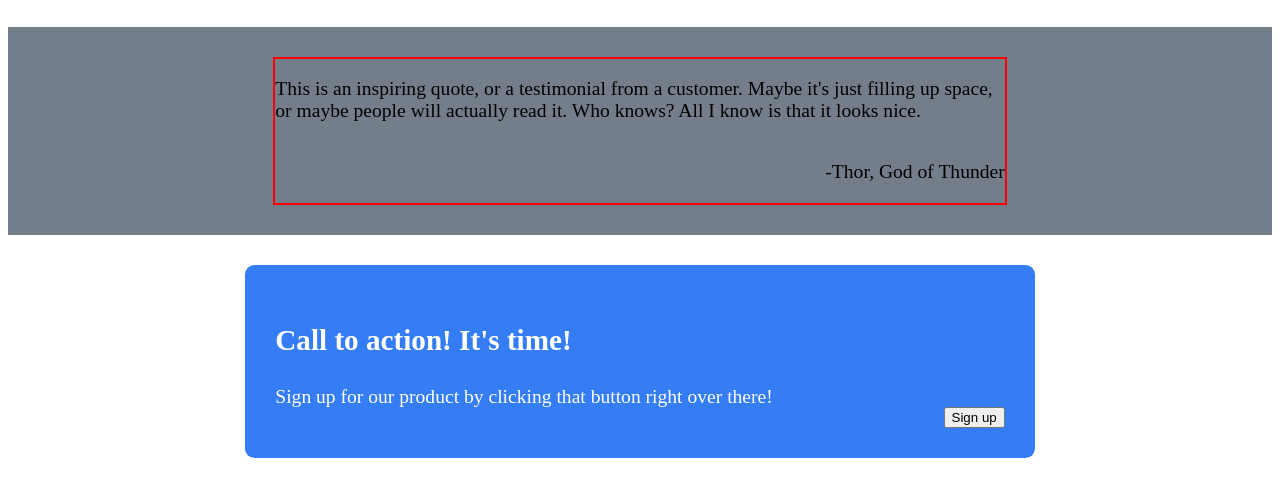
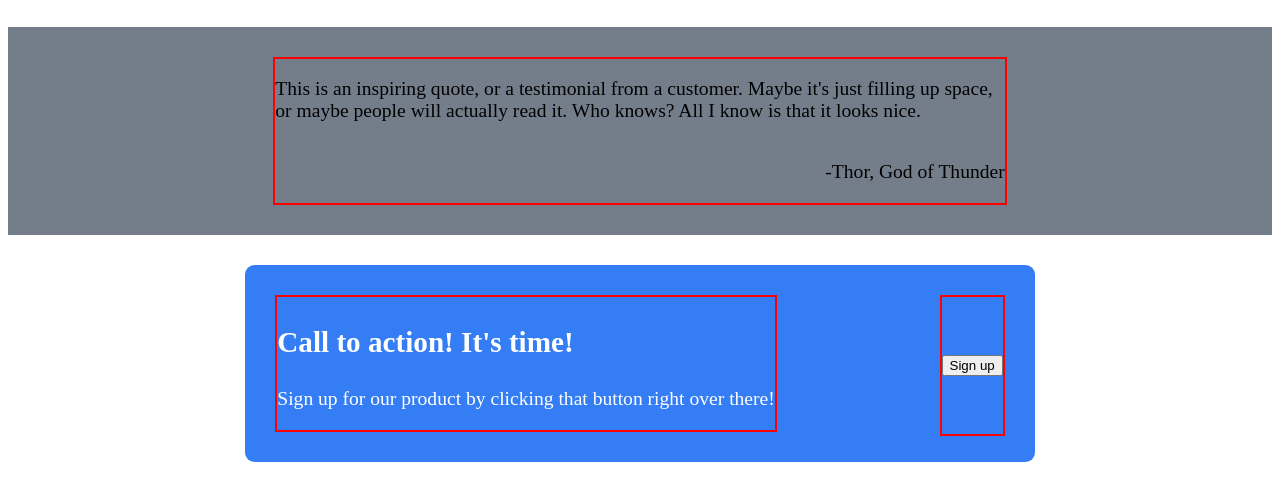
Before and after one commit to joshlarue/demo-site, a plain HTML site: page index.html in a window 1280 px wide. Shown: the part 958-1458 px from the top of the page. Drawn offline with Linux system fonts and the light colour scheme.

Commit message:
cta button alignment changed to center

```diff
--- a/index.html
+++ b/index.html
@@ -68,7 +68,7 @@
                     <h3>Call to action! It's time!</h3>
                     <p>Sign up for our product by clicking that button right over there!</p>
                 </div>
-                <div class="button">
+                <div class="cta-button">
                     <button class="action-button-inverted">Sign up</button>
                 </div>
             </div>
--- a/styles.css
+++ b/styles.css
@@ -116,8 +116,17 @@ section {
     padding: 3rem;
 }
 
-.button {
+.cta-text {
+    border: 2px solid red;
+}
+
+.cta-button {
     margin-top: auto;
+    border: 2px solid red;
+    height: 100%;
+    /*width: 100%;*/
+    display: flex;
+    align-items: center;
 }
 
 .testimonial {
```
